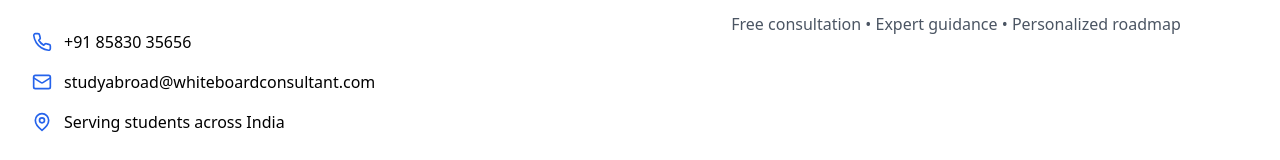
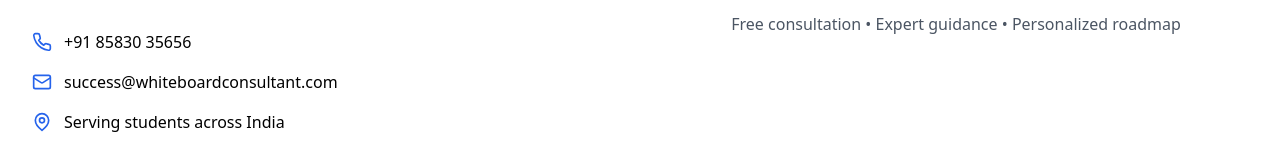
Before and after one commit to Whiteboard-Consultants/updated-july2025, a React (Vite) app: page /study-abroad in a window 1280 px wide. Shown: the part 6040-6200 px from the top of the page. Built offline with nearby package versions, Linux system fonts and the light colour scheme.

Commit message:
Updated StudyAbroadPage.tsx

```diff
--- a/src/pages/StudyAbroadPage.tsx
+++ b/src/pages/StudyAbroadPage.tsx
@@ -505,7 +505,7 @@ const StudyAbroadPage = () => {
                 </div>
                 <div className="flex items-center">
                   <Mail className="h-5 w-5 text-blue-600 mr-3" />
-                  <span>studyabroad@whiteboardconsultant.com</span>
+                  <span>success@whiteboardconsultant.com</span>
                 </div>
                 <div className="flex items-center">
                   <MapPin className="h-5 w-5 text-blue-600 mr-3" />
```
